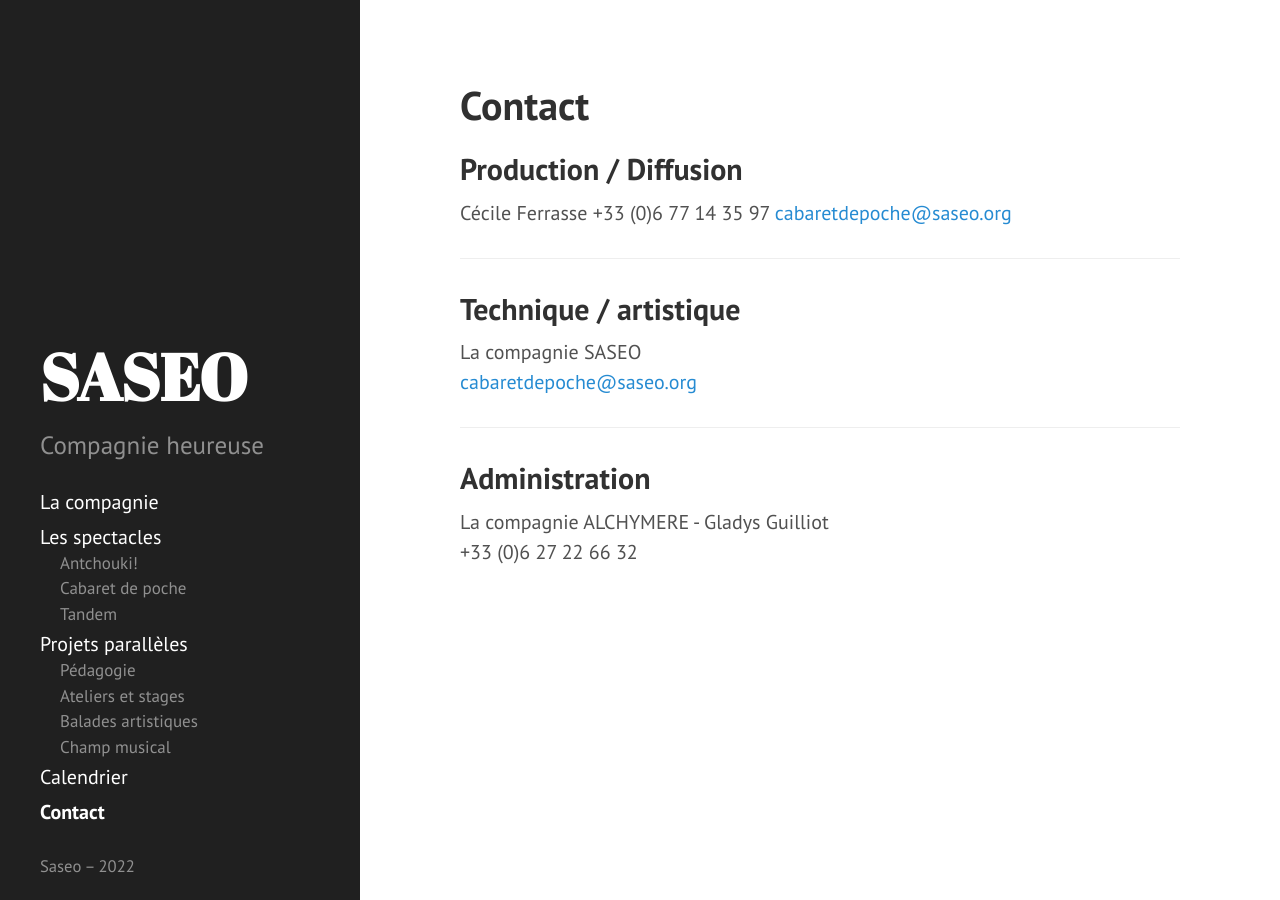
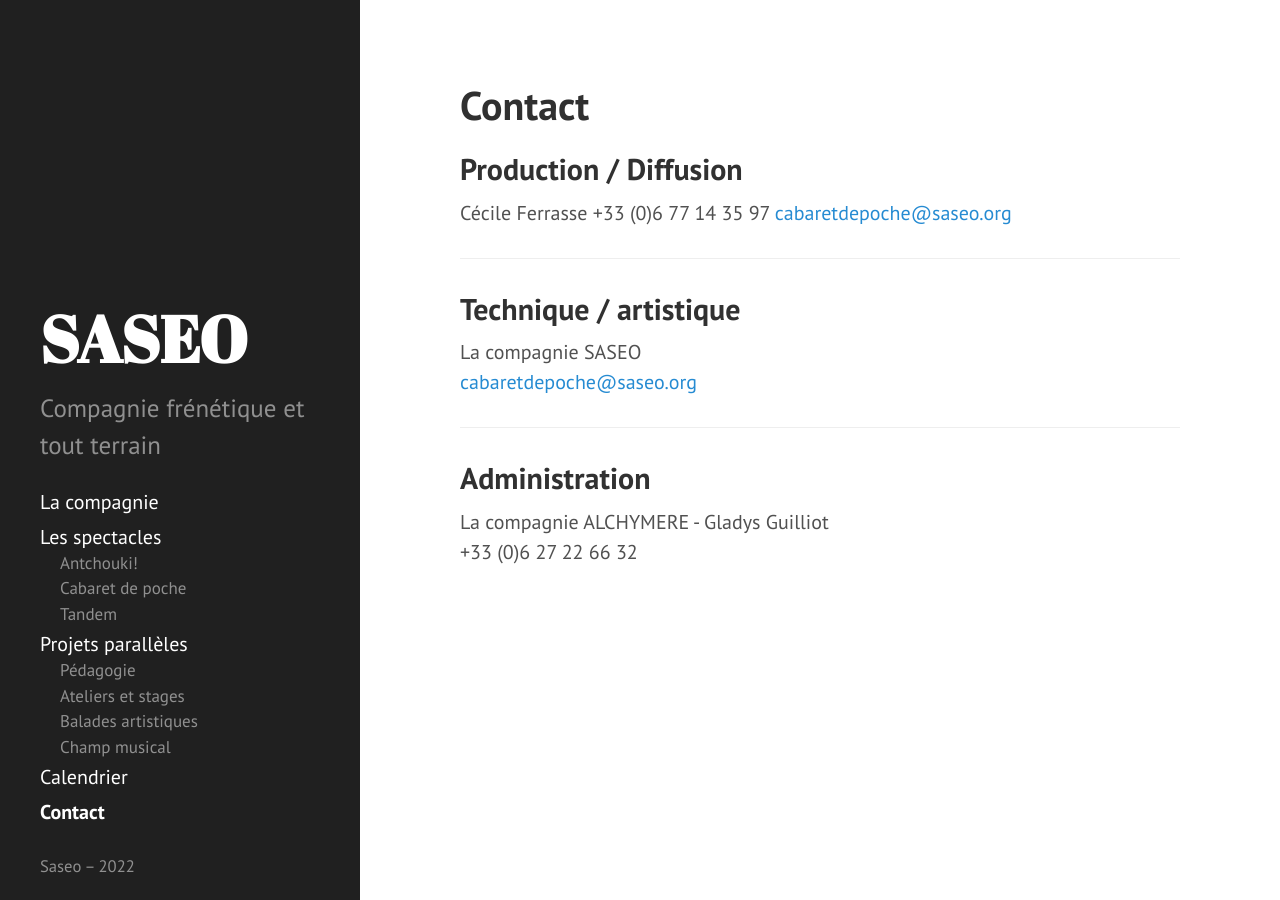
Before and after one commit to rizoom/saseo.org, a Jekyll site: the page built from contact.md, in a window 1280 px wide. Built offline with Jekyll 4.4.1, drawn with Linux system fonts in a browser that asks for light colours.

Commit message:
Update _config.yml

```diff
--- a/_config.yml
+++ b/_config.yml
@@ -5,7 +5,7 @@ permalink:        pretty
 title:            SASEO
 tagline:          La compagnie
 description:      >
-  Compagnie heureuse
+  Compagnie frénétique et tout terrain
 url:              http://saseo.org
 baseurl:          ""
 
```
